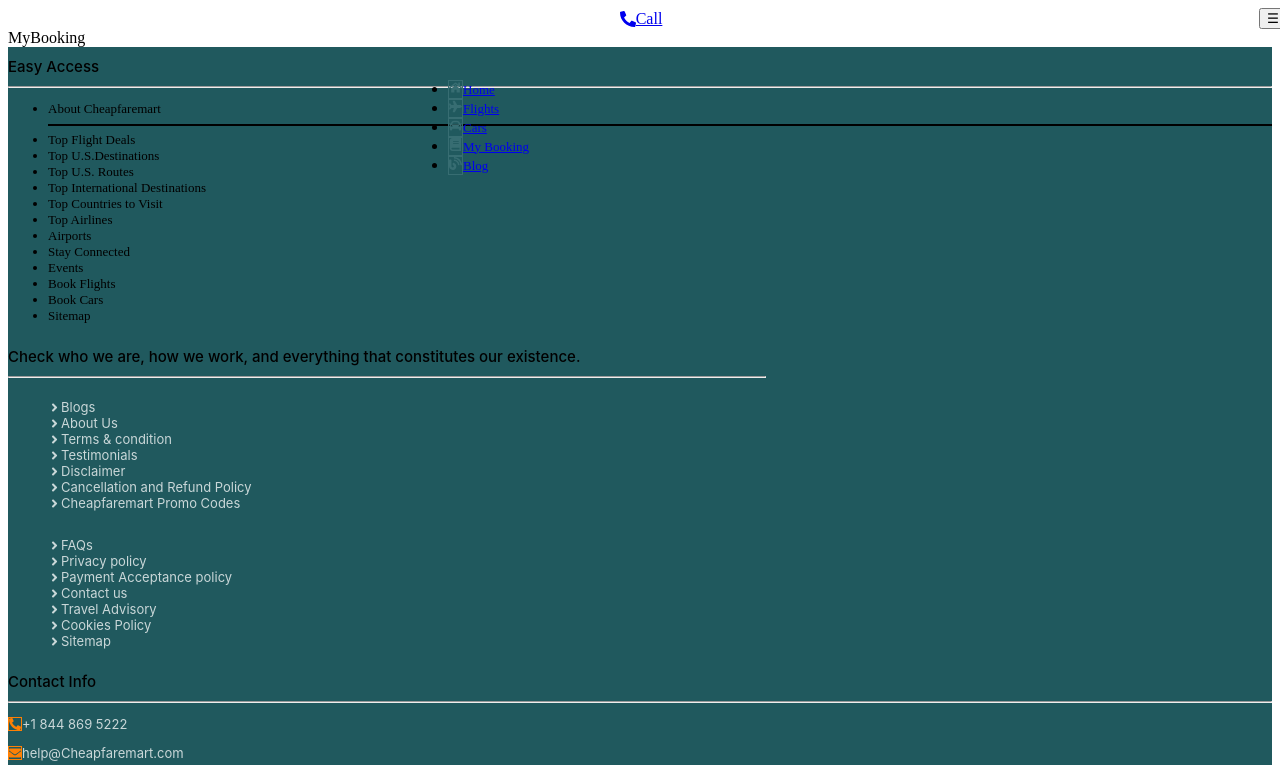
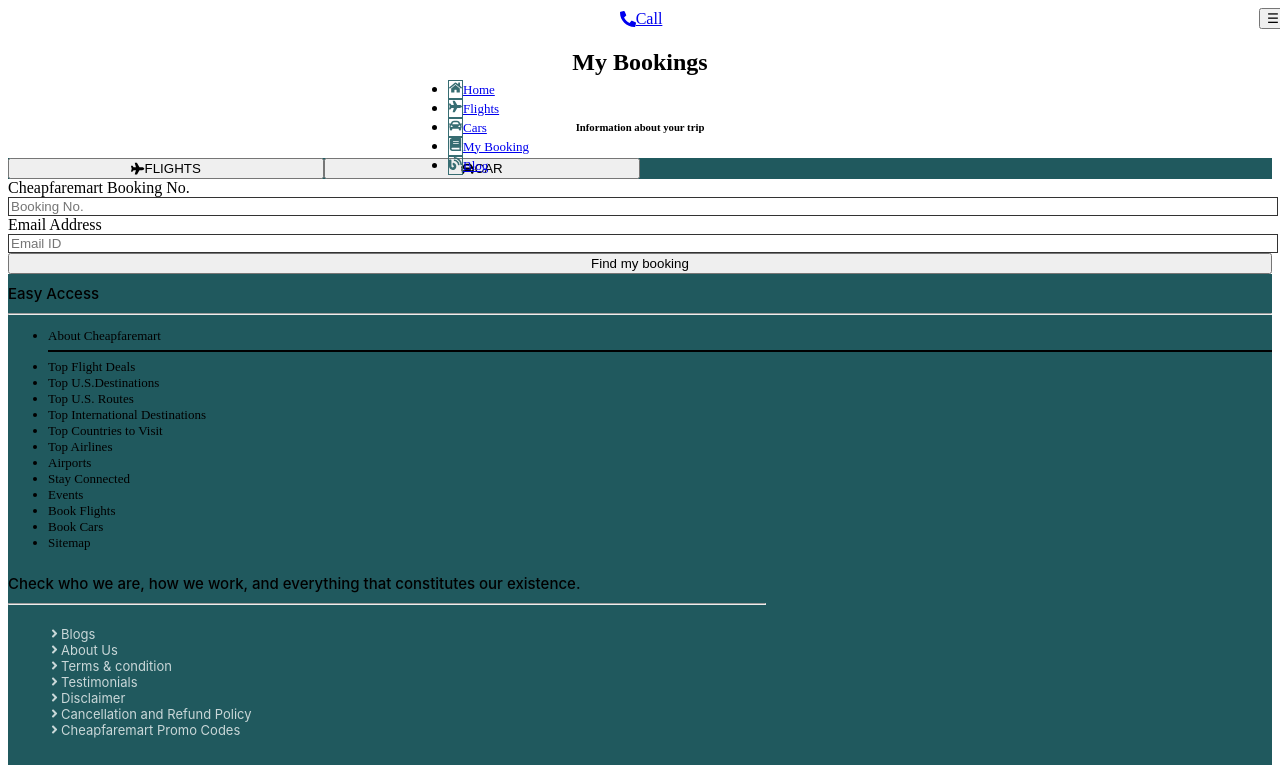
Before and after one commit to Mahendra21512051/cheapfaremart, a React (Vite) app in the folder Car-app/: page /my-booking in a window 1280 px wide. Shown: the top 765 px of the page. Built offline with nearby package versions, Linux system fonts and the light colour scheme.

Commit message:
booking-pages

```diff
--- a/Car-app/src/Pages/MyBooking.jsx
+++ b/Car-app/src/Pages/MyBooking.jsx
@@ -1,9 +1,116 @@
-import React from 'react'
+import React from 'react';
+import { useState } from 'react';
+import { FaPlane, FaCar } from 'react-icons/fa'
 
 const MyBooking = () => {
+  const [selectedTab, setSelectedTab] = useState('car');
   return (
-    <div>MyBooking</div>
-  )
-}
+    <div className="py-12 gap-5">
+      <div className="container mx-auto px-4">
+        <div className="flex flex-col md:flex-row">
+          {/* Left Image Block */}
+          <div className=" hidden md:block md:w-1/2">
+            <div
+              className="rounded-lg h-[447px] bg-cover bg-center"
+              style={{ backgroundImage: "url('/images/Red-EyeFlight.webp')" }}
+            ></div>
+          </div>
 
-export default MyBooking
+          {/* Right Booking Form */}
+          <div className="md:w-1/2 w-full mt-6 md:mt-0 md:pl-8">
+            <div className="space-y-6 ">
+              <div className="flex flex-col items-center text-center">
+                <h2 className="text-2xl font-bold">My Bookings</h2>
+                <h6 className="text-gray-600">Information about your trip</h6>
+              </div>
+
+
+              {/* Tabs */}
+              <div className="flex bg-[#20595e]">
+                {/* Flights Tab */}
+                <button
+                  onClick={() => setSelectedTab('flight')}
+                  className={`flex items-center gap-2 px-4 py-2 w-1/4 justify-center transition-all duration-200
+          ${selectedTab === 'flight'
+                      ? 'bg-orange-600 text-white'
+                      : 'text-gray-200'
+                    }
+        `}
+                  role="tab"
+                  aria-selected={selectedTab === 'flight'}
+                >
+                  <FaPlane className="text-lg" />
+                  FLIGHTS
+                </button>
+
+                {/* Car Rental Tab */}
+                <button
+                  onClick={() => setSelectedTab('car')}
+                  className={`flex items-center gap-2 px-4 py-2 w-1/4 justify-center transition-all duration-200
+          ${selectedTab === 'car'
+                      ? 'bg-orange-600 text-white '
+                      : 'text-gray-200'
+                    }
+        `}
+                  role="tab"
+                  aria-selected={selectedTab === 'car'}
+                >
+                  <FaCar className="text-lg" />
+                  CAR
+                </button>
+              </div>
+
+              {/* Booking No. Input */}
+              <div>
+                <label htmlFor="txtBookingID" className="block text-sm  text-gray-700">
+                  Cheapfaremart Booking No.
+                </label>
+                <input
+                  type="text"
+                  id="txtBookingID"
+                  maxLength="20"
+                  placeholder="Booking No."
+                  className="w-full mt-1 p-2 border border-[#333] hover:bg:border-[#333]"
+
+
+
+
+                />
+                <span id="error_booking_msg" className="text-red-500 text-sm"></span>
+              </div>
+
+              {/* Email Address Input */}
+              <div>
+                <label htmlFor="txtEmailID" className="block text-sm  text-gray-700">
+                  Email Address
+                </label>
+                <input
+                  type="text"
+                  id="txtEmailID"
+                  maxLength="80"
+                  placeholder="Email ID"
+                  className="w-full mt-1 p-2 border border-[#333] hover:bg:border-[#333]"
+                />
+                <span id="error_email_msg" className="text-red-500 text-sm"></span>
+              </div>
+
+              {/* Submit Button */}
+              <div>
+                <button
+                  type="button"
+                  id="btnFindBooking"
+                  onClick={() => console.log('Find my booking')}
+                  className="bg-orange-500 w-full hover:bg-orange-600 text-white px-6 py-2 rounded-md transition-all duration-200"
+                >
+                  Find my booking
+                </button>
+              </div>
+            </div>
+          </div>
+        </div>
+      </div>
+    </div>
+  );
+};
+
+export default MyBooking;
```
